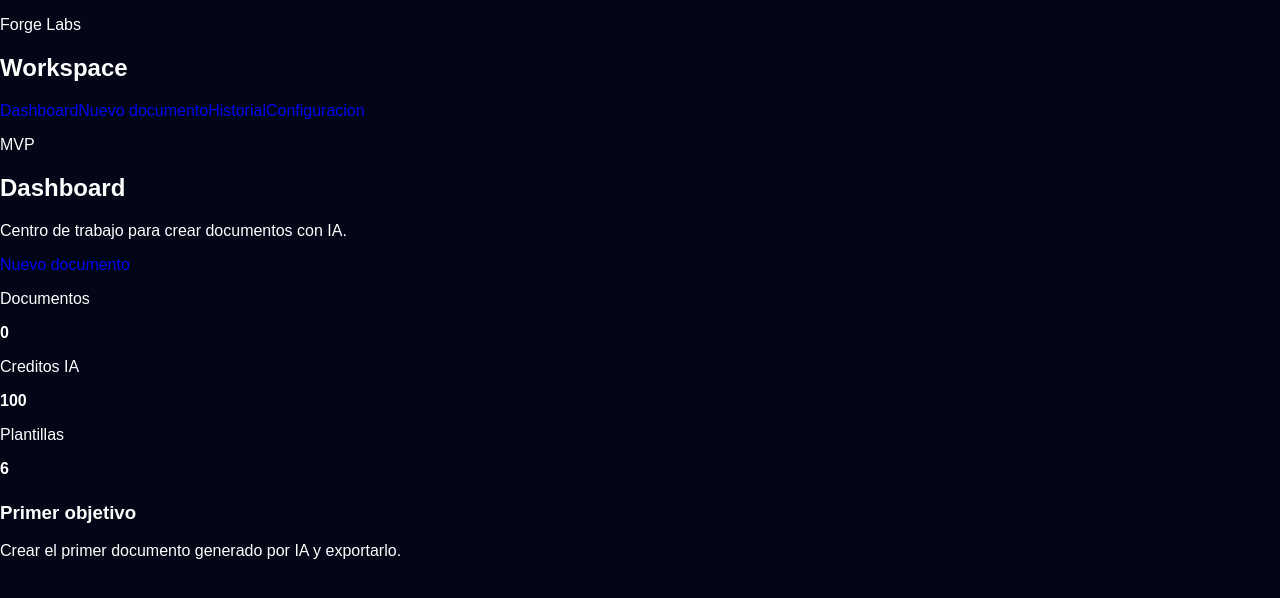
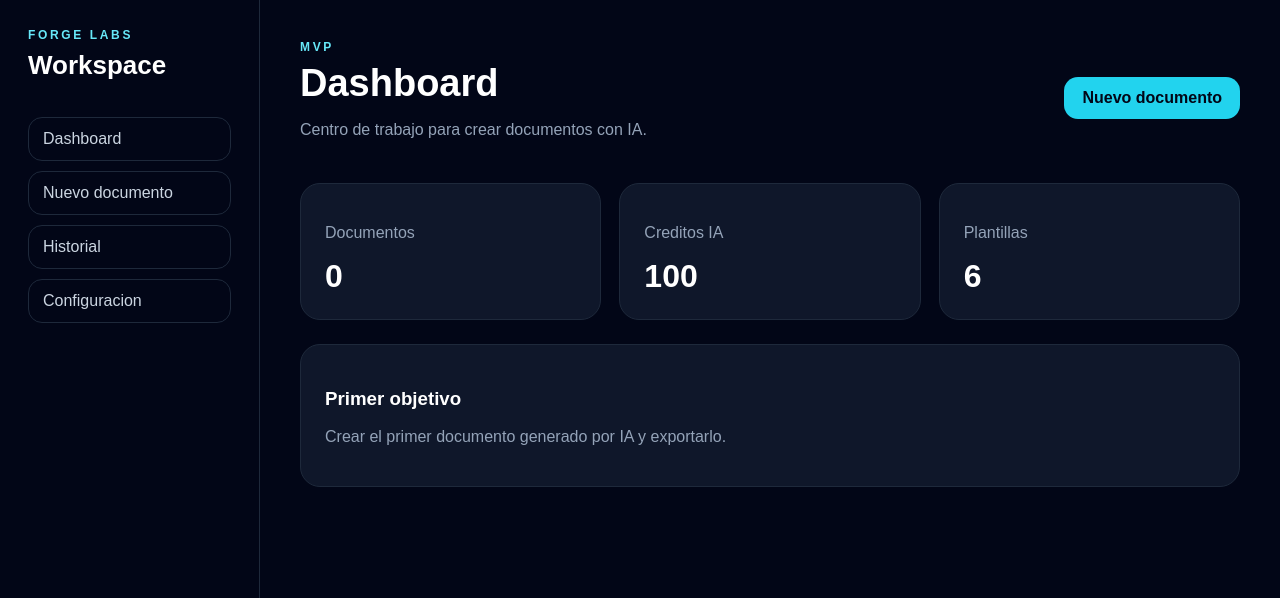
Before and after one commit to PENDRAGON-FORGE/Forge-labs, a Next.js app: page /dashboard in a window 1280 px wide. Shown: the top 598 px of the page. Built offline with nearby package versions, Linux system fonts and the light colour scheme.

Commit message:
Expand app styles for MVP screens

```diff
--- a/src/app/globals.css
+++ b/src/app/globals.css
@@ -12,6 +12,16 @@ body {
 
 a {
   text-decoration: none;
+}
+
+button,
+textarea,
+input {
+  font: inherit;
+}
+
+button {
+  cursor: pointer;
 }
 
 .min-h-screen { min-height: 100vh; }
@@ -47,3 +57,169 @@ a {
 .uppercase { text-transform: uppercase; }
 .leading-tight { line-height: 1.1; }
 .tracking-\[0\.3em\] { letter-spacing: 0.3em; }
+
+.sidebar {
+  position: fixed;
+  inset: 0 auto 0 0;
+  width: 260px;
+  padding: 28px;
+  border-right: 1px solid #1e293b;
+  background: #020617;
+}
+
+.brand-kicker,
+.eyebrow {
+  margin: 0 0 8px;
+  color: #67e8f9;
+  font-size: 12px;
+  font-weight: 700;
+  letter-spacing: 0.22em;
+  text-transform: uppercase;
+}
+
+.brand-title {
+  margin: 0;
+  font-size: 26px;
+}
+
+.nav-list {
+  display: grid;
+  gap: 10px;
+  margin-top: 36px;
+}
+
+.nav-link {
+  color: #cbd5e1;
+  padding: 12px 14px;
+  border: 1px solid #1e293b;
+  border-radius: 14px;
+}
+
+.nav-link:hover {
+  color: #ffffff;
+  border-color: #22d3ee;
+}
+
+.app-content {
+  min-height: 100vh;
+  margin-left: 260px;
+  padding: 40px;
+}
+
+.page-header {
+  display: flex;
+  align-items: center;
+  justify-content: space-between;
+  gap: 24px;
+  margin-bottom: 28px;
+}
+
+.page-header h2 {
+  margin: 0;
+  font-size: 38px;
+}
+
+.muted {
+  color: #94a3b8;
+}
+
+.card {
+  border: 1px solid #1e293b;
+  border-radius: 20px;
+  background: #0f172a;
+  padding: 24px;
+}
+
+.stats-grid {
+  display: grid;
+  grid-template-columns: repeat(3, minmax(0, 1fr));
+  gap: 18px;
+}
+
+.stat-value {
+  display: block;
+  margin-top: 10px;
+  font-size: 32px;
+}
+
+.primary-button {
+  display: inline-flex;
+  align-items: center;
+  justify-content: center;
+  border: 0;
+  border-radius: 14px;
+  background: #22d3ee;
+  color: #020617;
+  font-weight: 700;
+  padding: 12px 18px;
+}
+
+.full-width {
+  width: 100%;
+}
+
+.two-column {
+  display: grid;
+  grid-template-columns: 1fr 1fr;
+  gap: 20px;
+}
+
+.template-list {
+  display: grid;
+  gap: 10px;
+}
+
+.template-button {
+  width: 100%;
+  text-align: left;
+  color: #e2e8f0;
+  background: #020617;
+  border: 1px solid #1e293b;
+  border-radius: 14px;
+  padding: 14px;
+}
+
+.field-label {
+  display: block;
+  margin: 18px 0 8px;
+  color: #cbd5e1;
+  font-weight: 700;
+}
+
+.textarea {
+  width: 100%;
+  min-height: 220px;
+  resize: vertical;
+  color: #e2e8f0;
+  background: #020617;
+  border: 1px solid #334155;
+  border-radius: 16px;
+  padding: 16px;
+  margin-bottom: 16px;
+}
+
+.empty-state {
+  display: grid;
+  place-items: start;
+  gap: 8px;
+}
+
+@media (max-width: 800px) {
+  .sidebar {
+    position: static;
+    width: auto;
+  }
+
+  .app-content {
+    margin-left: 0;
+    padding: 24px;
+  }
+
+  .page-header,
+  .two-column,
+  .stats-grid {
+    grid-template-columns: 1fr;
+    flex-direction: column;
+    align-items: flex-start;
+  }
+}
```
